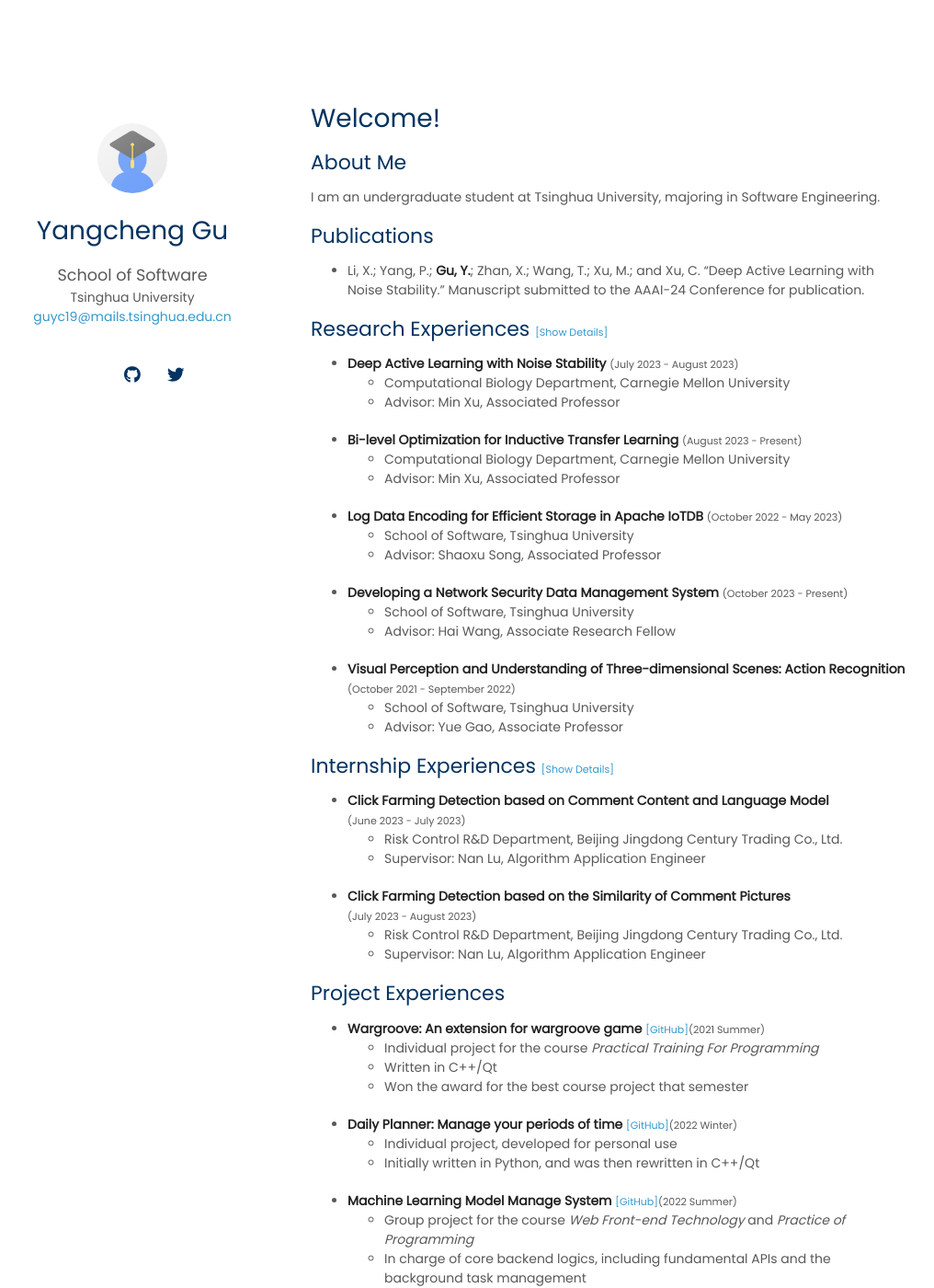
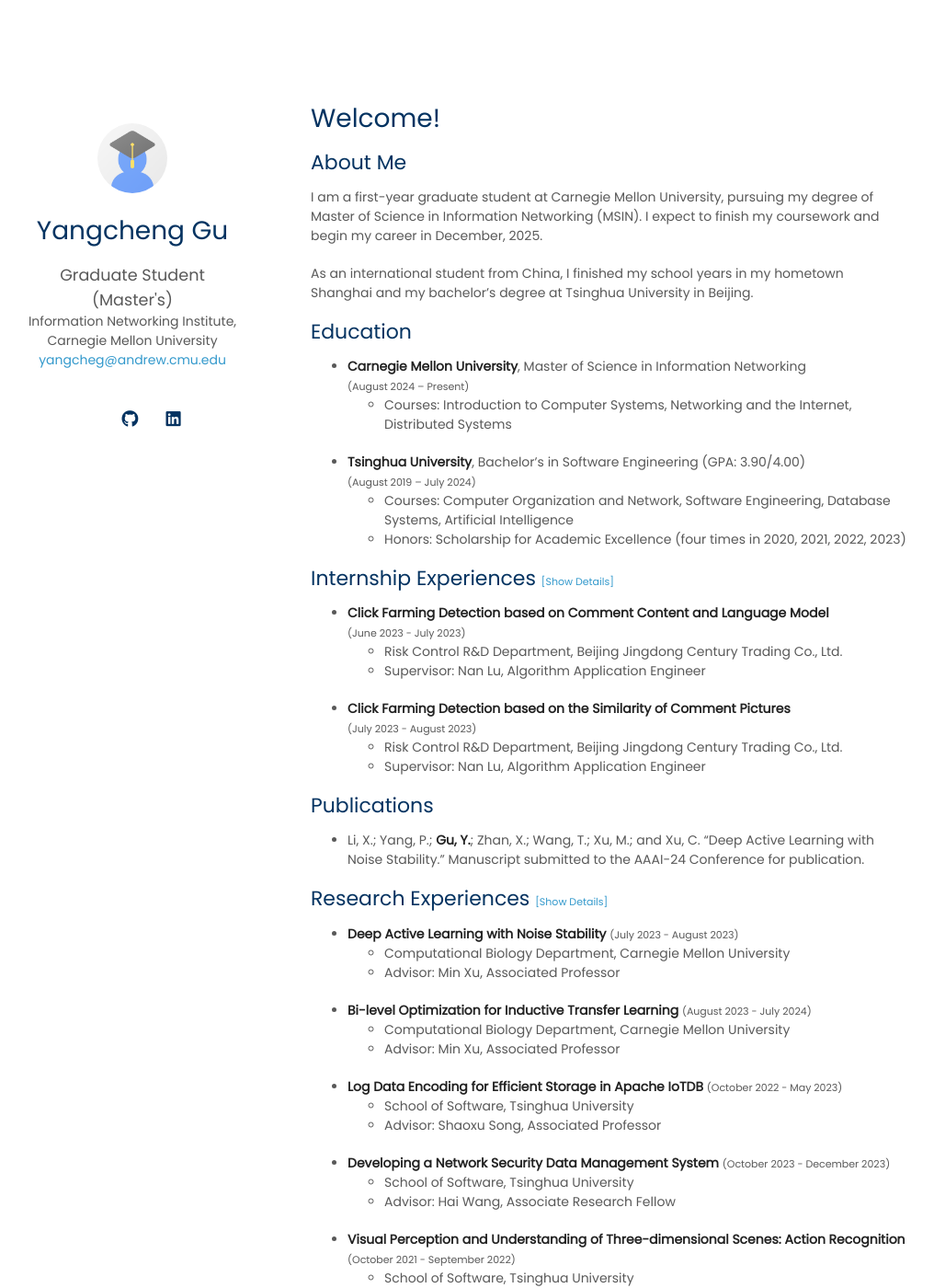
Before and after one commit to ferv3455/ferv3455.github.io, a Jekyll site: the page built from index.md, in a window 1280 px wide and 1400 px high. Shown: the whole window at 92% size, without its empty margins (132-1148 px from the left). Built offline with Jekyll 4.4.1, drawn with Linux system fonts in a browser that asks for light colours; nearby versions of some CDN libraries; a style sheet for code colours, icons or effects is not loaded; our own code applies the rules of GitHub Pages for plain Markdown files.

Commit message:
Updated information for Master's

```diff
--- a/_config.yml
+++ b/_config.yml
@@ -1,9 +1,9 @@
 # Basic Information
 title: Yangcheng Gu
-position: School of Software
-affiliation: Tsinghua University
-affiliation_link: https://www.tsinghua.edu.cn
-email: guyc19@mails.tsinghua.edu.cn
+position: Graduate Student (Master's)
+affiliation: Information Networking Institute, Carnegie Mellon University
+affiliation_link: https://www.cmu.edu/ini/
+email: yangcheg@andrew.cmu.edu
 
 # Search Engine Optimization (SEO)
 # The following information is used to improve the website traffic from search engines, e.g., Google.
@@ -16,7 +16,8 @@ description: Self-introduction and academic background of Yangcheng Gu.
 # google_scholar: https://scholar.google.com/
 cv_link: assets/files/CV-Yangcheng Gu.pdf
 github_link: https://github.com/ferv3455
-twitter: https://twitter.com/GUferv3455
+linkedin: https://www.linkedin.com/in/yangcheng-gu/
+# twitter: https://twitter.com/GUferv3455
 
 # Images (e.g., your profile picture and your website's favicon)
 # "favicon" and "favicon_dark" are used for the light and dark modes, respectively.
--- a/index.md
+++ b/index.md
@@ -6,7 +6,30 @@ layout: homepage
 
 ## About Me
 
-I am an undergraduate student at Tsinghua University, majoring in Software Engineering.
+I am a first-year graduate student at Carnegie Mellon University, pursuing my degree of Master of Science in Information Networking (MSIN). I expect to finish my coursework and begin my career in December, 2025.
+
+As an international student from China, I finished my school years in my hometown Shanghai and my bachelor's degree at Tsinghua University in Beijing.
+
+
+## Education
+
+- **Carnegie Mellon University**, Master of Science in Information Networking <small>(August 2024 – Present)</small>
+  - Courses: Introduction to Computer Systems, Networking and the Internet, Distributed Systems
+- **Tsinghua University**, Bachelor’s in Software Engineering (GPA: 3.90/4.00) <small>(August 2019 – July 2024)</small>
+  - Courses: Computer Organization and Network, Software Engineering, Database Systems, Artificial Intelligence
+  - Honors: Scholarship for Academic Excellence (four times in 2020, 2021, 2022, 2023)
+
+
+
+## Internship Experiences <small>[[Show Details]](/intern)</small>
+
+- **Click Farming Detection based on Comment Content and Language Model** <small>(June 2023 - July 2023)</small>
+  - Risk Control R&D Department, Beijing Jingdong Century Trading Co., Ltd.
+  - Supervisor: Nan Lu, Algorithm Application Engineer
+- **Click Farming Detection based on the Similarity of Comment Pictures** <small>(July 2023 - August 2023)</small>
+  - Risk Control R&D Department, Beijing Jingdong Century Trading Co., Ltd.
+  - Supervisor: Nan Lu, Algorithm Application Engineer
+
 
 ## Publications
 
@@ -17,27 +40,19 @@ I am an undergraduate student at Tsinghua University, majoring in Software Engin
 - **Deep Active Learning with Noise Stability** <small>(July 2023 - August 2023)</small>
   - Computational Biology Department, Carnegie Mellon University
   - Advisor: Min Xu, Associated Professor
-- **Bi-level Optimization for Inductive Transfer Learning** <small>(August 2023 - Present)</small>
+- **Bi-level Optimization for Inductive Transfer Learning** <small>(August 2023 - July 2024)</small>
   - Computational Biology Department, Carnegie Mellon University
   - Advisor: Min Xu, Associated Professor
 - **Log Data Encoding for Efficient Storage in Apache IoTDB** <small>(October 2022 - May 2023)</small>
   - School of Software, Tsinghua University
   - Advisor: Shaoxu Song, Associated Professor
-- **Developing a Network Security Data Management System** <small>(October 2023 - Present)</small>
+- **Developing a Network Security Data Management System** <small>(October 2023 - December 2023)</small>
   - School of Software, Tsinghua University
   - Advisor: Hai Wang, Associate Research Fellow
 - **Visual Perception and Understanding of Three-dimensional Scenes: Action Recognition** <small>(October 2021 - September 2022)</small>
   - School of Software, Tsinghua University
   - Advisor: Yue Gao, Associate Professor
 
-## Internship Experiences <small>[[Show Details]](/intern)</small>
-
-- **Click Farming Detection based on Comment Content and Language Model** <small>(June 2023 - July 2023)</small>
-  - Risk Control R&D Department, Beijing Jingdong Century Trading Co., Ltd.
-  - Supervisor: Nan Lu, Algorithm Application Engineer
-- **Click Farming Detection based on the Similarity of Comment Pictures** <small>(July 2023 - August 2023)</small>
-  - Risk Control R&D Department, Beijing Jingdong Century Trading Co., Ltd.
-  - Supervisor: Nan Lu, Algorithm Application Engineer
 
 <!-- ## Project Experiences <small>[[Show Details]](/project)</small> -->
 ## Project Experiences
```
Also changed, not shown: research.md (+2 -2 lines), 1 other file.
